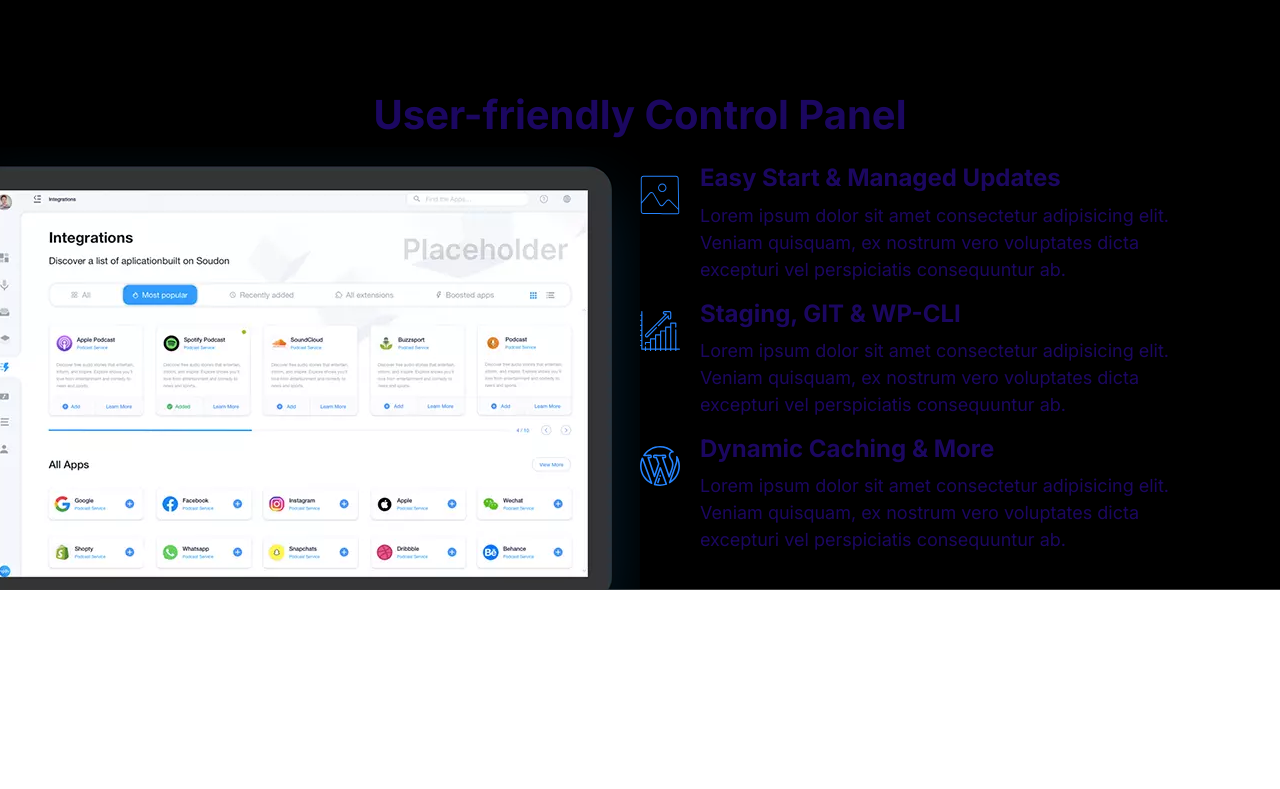
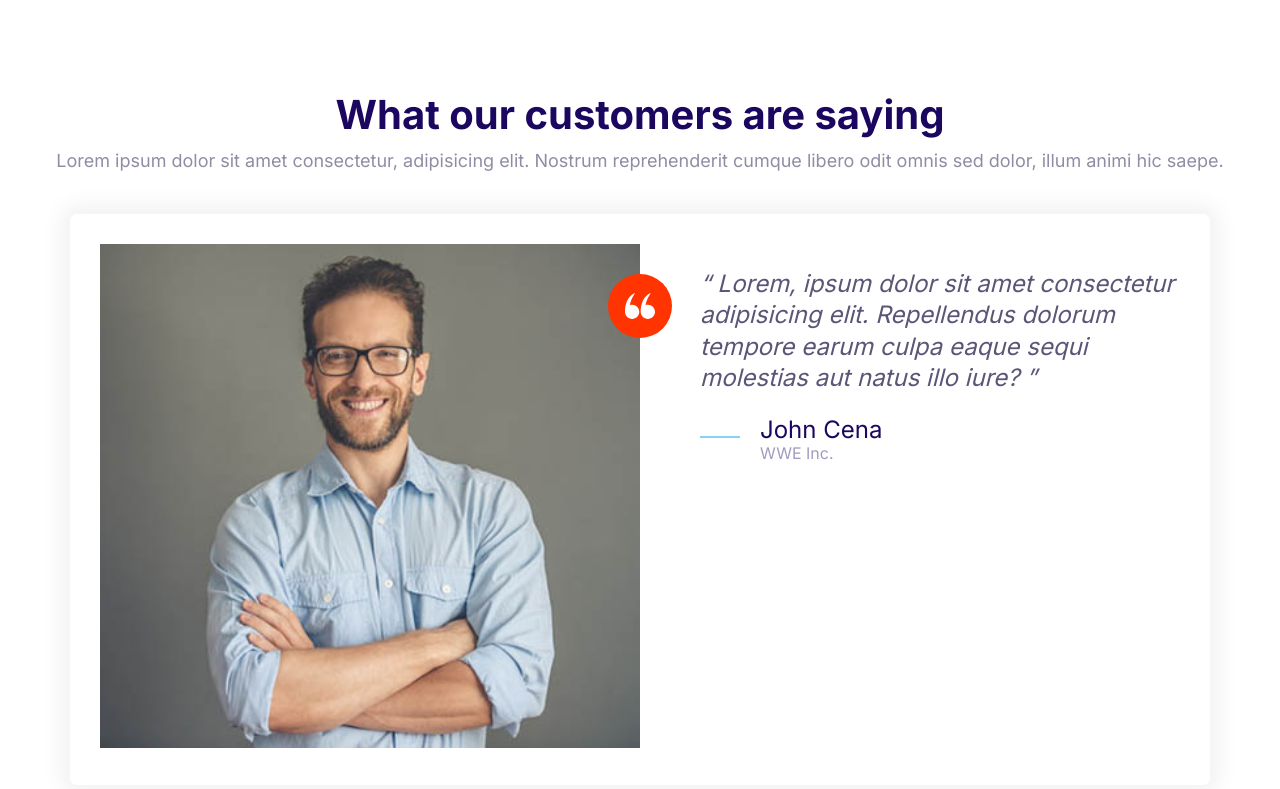
Before and after one commit to RakibulShezan/Demo-Hosting-Website-using-Raw-HTML-and-CSS, a plain HTML site: page index.html in a window 1280 px wide. Drawn offline with Linux system fonts and the light colour scheme.

Commit message:
Build Block Testimonial

```diff
--- a/css/styles.css
+++ b/css/styles.css
@@ -658,6 +658,7 @@ a {
 
 .block__header {
   text-align: center;
+  margin-bottom: 4rem;
 }
 
 .block__heading {
--- a/index.html
+++ b/index.html
@@ -15,75 +15,48 @@
     <link rel="stylesheet" href="css/styles.css" />
   </head>
   <body>
-    <section class="block block--dark block--skewed-right block-showcase">
+    <section class="block">
       <header class="block__header">
-        <h2>User-friendly Control Panel</h2>
+        <h2>What our customers are saying</h2>
+        <p>
+          Lorem ipsum dolor sit amet consectetur, adipisicing elit. Nostrum
+          reprehenderit cumque libero odit omnis sed dolor, illum animi hic
+          saepe.
+        </p>
       </header>
-      <div class="container grid grid--1x2">
-        <picture class="block-showcase__image">
-          <source
-            type="image/webp"
-            srcset="images/ipad.webp 1x, images/ipad@2x.webp 2x"
-          />
-          <source
-            type="image/png"
-            srcset="images/ipad.png 1x, images/ipad@2x.png 2x"
-          />
-          <img src="images/ipad.png" alt="" />
-        </picture>
-        <ul class="list">
-          <li>
+      <div class="container">
+        <div class="card testimonial">
+          <div class="grid grid--1x2">
+            <div class="testimonial__image">
+              <img src="/images/testimonial.jpg" alt="A happy customer" />
+              <span class="icon-container icon-container--accent">
+                <svg class="icon icon--white icon--small">
+                  <use xlink:href="/images/sprite.svg#quotes"></use>
+                </svg>
+              </span>
+            </div>
+            <blockquote class="quote">
+              <p class="quote__text">
+                Lorem, ipsum dolor sit amet consectetur adipisicing elit.
+                Repellendus dolorum tempore earum culpa eaque sequi molestias
+                aut natus illo iure?
+              </p>
+              <footer>
                 <div class="media">
                   <div class="media__image">
-                <svg class="icon icon--primary">
-                  <use xlink:href="images/sprite.svg#snap"></use>
+                    <svg class="icon icon--primary quote__line">
+                      <use xlink:href="/images/sprite.svg#line"></use>
                     </svg>
                   </div>
                   <div class="media__body">
-                <h3 class="media__title">Easy Start & Managed Updates</h3>
-                <p>
-                  Lorem ipsum dolor sit amet consectetur adipisicing elit.
-                  Veniam quisquam, ex nostrum vero voluptates dicta excepturi
-                  vel perspiciatis consequuntur ab.
-                </p>
+                    <h3 class="media__title quote__author">John Cena</h3>
+                    <p class="quote__organization">WWE Inc.</p>
                   </div>
                 </div>
-          </li>
-          <li>
-            <div class="media">
-              <div class="media__image">
-                <svg class="icon icon--primary">
-                  <use xlink:href="images/sprite.svg#growth"></use>
-                </svg>
-              </div>
-              <div class="media__body">
-                <h3 class="media__title">Staging, GIT & WP-CLI</h3>
-                <p>
-                  Lorem ipsum dolor sit amet consectetur adipisicing elit.
-                  Veniam quisquam, ex nostrum vero voluptates dicta excepturi
-                  vel perspiciatis consequuntur ab.
-                </p>
+              </footer>
+            </blockquote>
           </div>
         </div>
-          </li>
-          <li>
-            <div class="media">
-              <div class="media__image">
-                <svg class="icon icon--primary">
-                  <use xlink:href="images/sprite.svg#wordpress"></use>
-                </svg>
-              </div>
-              <div class="media__body">
-                <h3 class="media__title">Dynamic Caching & More</h3>
-                <p>
-                  Lorem ipsum dolor sit amet consectetur adipisicing elit.
-                  Veniam quisquam, ex nostrum vero voluptates dicta excepturi
-                  vel perspiciatis consequuntur ab.
-                </p>
-              </div>
-            </div>
-          </li>
-        </ul>
       </div>
     </section>
   </body>
```
Also changed, not shown: components/block-testimonial.html (added, +43 -0 lines). Lines whose indentation alone changed are shown as unchanged.
